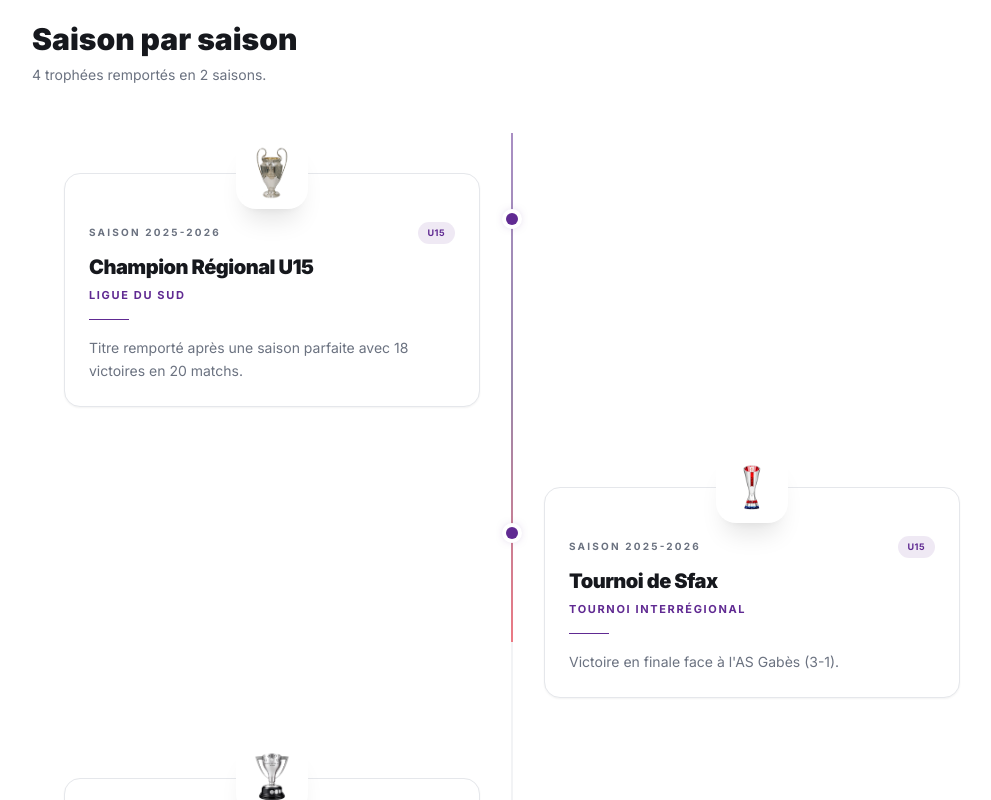
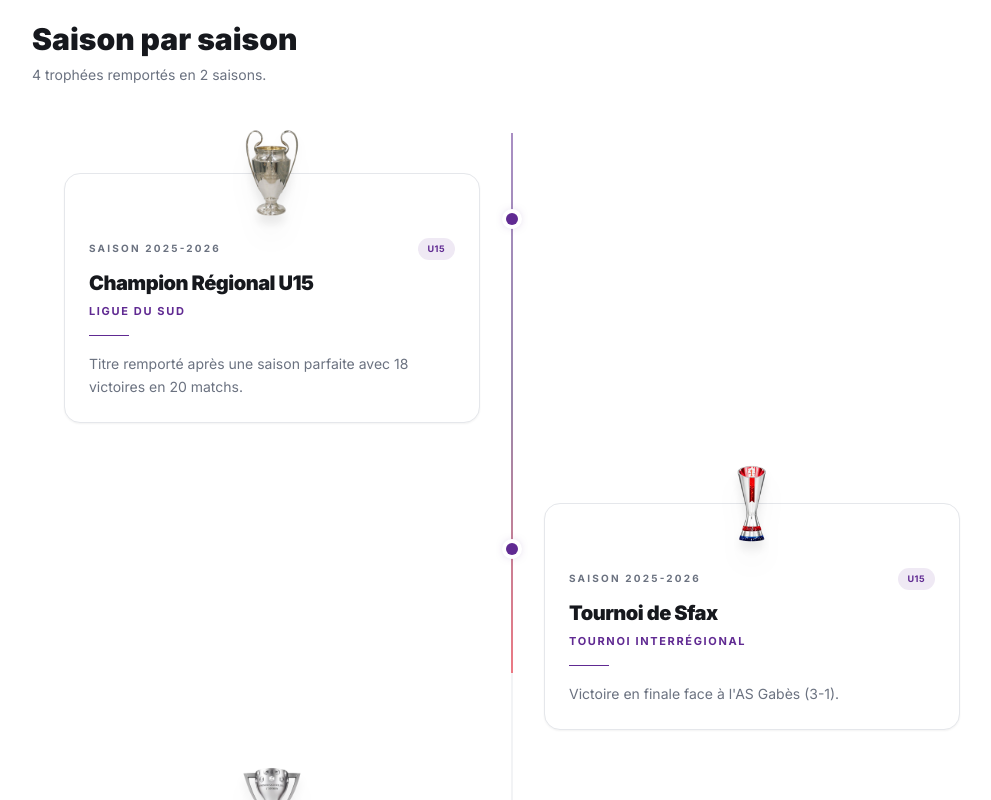
Before and after one commit to akdi3679/rvtataouine, a Next.js app: page /en/palmares in a window 1280 px wide. Shown: the part 1020-1820 px from the top of the page, without its empty margins (128-1119 px from the left). Built offline with nearby package versions, Linux system fonts and the light colour scheme.

Commit message:
Trophies: bigger images, no white bg, overflow top edge

```diff
--- a/src/components/interactive/timeline.tsx
+++ b/src/components/interactive/timeline.tsx
@@ -156,26 +156,25 @@ function TrophyEntry({
         <div className="relative">
           {/* Trophy icon — overflows top edge, violet gradient */}
                    {/* Trophy image/icon — overflows top edge */}
+                   {/* Trophy image — overflows top edge, no bg, no frame */}
           <div className="absolute left-1/2 top-0 z-20 -translate-x-1/2 -translate-y-1/2">
-            <div className="flex h-16 w-16 items-center justify-center overflow-hidden rounded-2xl bg-white shadow-xl ring-4 ring-white">
             {trophy.image ? (
               <Image
                 src={trophy.image}
                 alt={trophy.title}
-                  width={64}
-                  height={64}
-                  className="h-full w-full object-contain p-1"
+                width={120}
+                height={120}
+                className="h-20 w-20 object-contain drop-shadow-xl sm:h-24 sm:w-24"
               />
             ) : (
-                <div className="flex h-full w-full items-center justify-center rounded-2xl bg-gradient-to-br from-primary to-primary-dark">
-                  <Icon className="h-7 w-7 text-white" />
+              <div className="flex h-20 w-20 items-center justify-center rounded-2xl bg-gradient-to-br from-primary to-primary-dark shadow-xl ring-4 ring-white">
+                <Icon className="h-8 w-8 text-white" />
               </div>
             )}
           </div>
-          </div>
 
           {/* Card */}
-          <div className="rounded-2xl border border-border bg-white px-6 pb-6 pt-12 shadow-sm transition-shadow duration-300 hover:shadow-md">
+          <div className="rounded-2xl border border-border bg-white px-6 pb-6 pt-16 shadow-sm transition-shadow duration-300 hover:shadow-md">
             {/* Season + category */}
             <div className="flex items-baseline justify-between gap-3">
               <p className="text-[10px] font-bold uppercase tracking-[0.22em] text-muted-foreground">
--- a/src/components/sections/palmares-preview.tsx
+++ b/src/components/sections/palmares-preview.tsx
@@ -102,24 +102,28 @@ function HonourCard({ honour }: { honour: Honour }) {
     <Link
       href="/palmares"
       data-card-index
-      className="group flex w-[200px] flex-shrink-0 snap-center flex-col items-center rounded-xl border border-border bg-white p-5 text-center transition-all hover:border-accent/30 hover:shadow-md"
+      className="group relative flex w-[200px] flex-shrink-0 snap-center flex-col items-center rounded-xl border border-border bg-white px-5 pb-5 pt-16 text-center transition-all hover:border-accent/30 hover:shadow-md"
     >
-           <div className="flex h-16 w-16 items-center justify-center overflow-hidden rounded-2xl bg-white ring-1 ring-border transition-transform duration-300 group-hover:scale-110">
+      {/* Trophy — overflows top edge, no bg, no frame */}
+      <div className="absolute left-1/2 top-0 -translate-x-1/2 -translate-y-1/2">
         {honour.image ? (
           <Image
             src={honour.image}
             alt={honour.title}
-            width={64}
-            height={64}
-            className="h-full w-full object-contain p-1"
+            width={120}
+            height={120}
+            className="h-24 w-24 object-contain drop-shadow-xl transition-transform duration-300 group-hover:scale-110"
           />
         ) : (
-          <div className={`flex h-full w-full items-center justify-center rounded-2xl ${honour.tintClass}`}>
+          <div
+            className={`flex h-20 w-20 items-center justify-center rounded-2xl shadow-xl ring-4 ring-white ${honour.tintClass}`}
+          >
             <Icon className={`h-8 w-8 ${honour.iconClass}`} />
           </div>
         )}
       </div>
-      <h3 className="mt-4 line-clamp-2 text-sm font-bold leading-tight text-foreground">
+
+      <h3 className="line-clamp-2 text-sm font-bold leading-tight text-foreground">
         {honour.title}
       </h3>
       <p className="mt-1 line-clamp-1 text-[10px] font-medium uppercase tracking-wider text-muted-foreground">
@@ -265,11 +269,11 @@ export function PalmaresPreviewSection() {
             }`}
           />
 
-          <div
-            ref={scrollerRef}
-            onScroll={updateIndicators}
-            className="flex gap-3 overflow-x-auto scrollbar-hide snap-x snap-mandatory px-6 lg:px-8 py-2"
-          >
+         <div
+  ref={scrollerRef}
+  onScroll={updateIndicators}
+  className="flex gap-3 overflow-x-auto scrollbar-hide snap-x snap-mandatory px-6 lg:px-8 pb-2 pt-16"
+>
             {honours.map((honour) => (
               <HonourCard key={honour.title} honour={honour} />
             ))}
```
Lines whose indentation alone changed are shown as unchanged.
